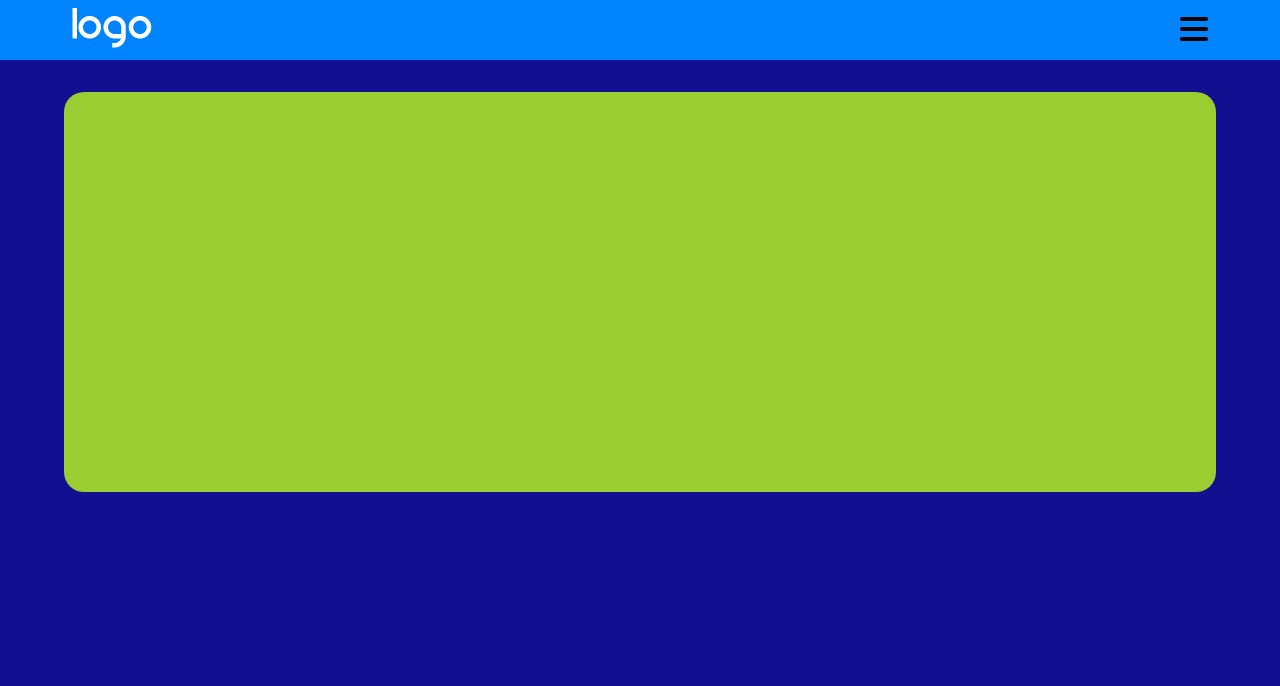
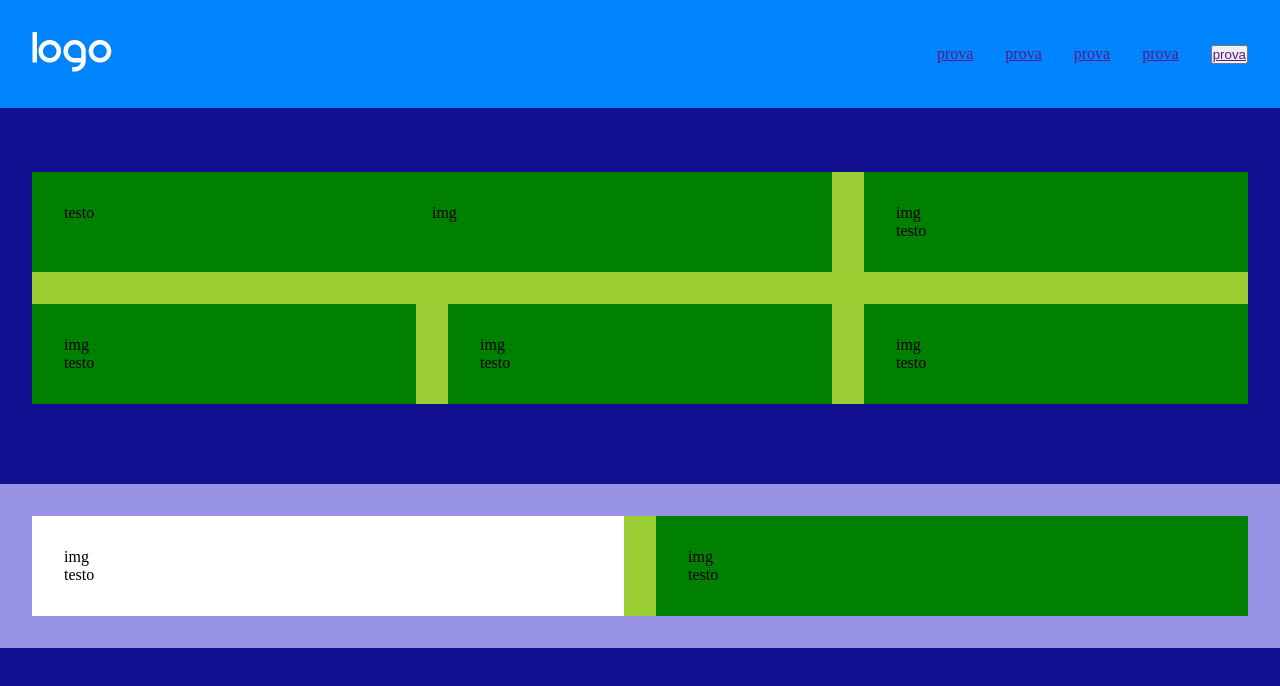
Before and after one commit to FedericoFinco/htmlcss-responsive-layout, a plain HTML site: page index.html in a window 1280 px wide. Drawn offline with Linux system fonts and the light colour scheme.

Commit message:
dev(main): first and second section done with querys

```diff
--- a/css/style.css
+++ b/css/style.css
@@ -16,17 +16,31 @@ body.debug{
 
 .justifySpaceBetween{justify-content: space-between;}
 .alignItemsCenter{align-items: center;}
+.directionColumn{flex-direction: column;}
 
-.pad05{padding: 0.5rem;}
+.padY{
+    padding-top: 1rem;
+    padding-bottom: 1rem;
+}
+.padY2{
+    padding-top: 2rem;
+    padding-bottom: 2rem;
+}
 
-.gap{gap: 0.5rem;}
+.pad2{padding: 2rem;}
+.gap2{gap: 2rem;}
+
 
 .row{display: flex;
     flex-wrap: wrap;}
 
+.primaryColor{background-color: #0084fd;}
+.secondaryColor{background-color: #9792e4;}
+.whiteColor{background-color: white;}
+
 /******** HEADER **********/
 
-header{background-color: #0084fd;
+header{
     width: 100%;}
 
 .navbar{display: none;}
@@ -34,7 +48,7 @@ header{background-color: #0084fd;
 .hamb {font-size: 2rem;}
 
 .boxed{
-    width: 90%;
+    max-width: 600px;
     margin: 0 auto;
 }
 
@@ -45,34 +59,44 @@ header{background-color: #0084fd;
     margin-bottom: 3rem;
 }
 
+.card{
+    width: 100%;
+}
+
+.card-content{
+    width: 100%;
+}
+
+
 /****** MEDIA QUERY TABLET *******/
+/*
 @media screen and (min-width: 481px) and (max-width: 768px) {
     body.debug{
         background-color: rgb(157, 165, 42);
     }
-    /* .boxed{
+    .boxed{
         width: 90%;
-    } */
+    }
+}/*
+
+/****** MEDIA QUERY TABLET  *******/
+@media screen and (min-width: 769px) {
+    body.debug{
+        background-color: rgb(4, 128, 0);
+    }
+    .boxed{
+        max-width: 800px;
+    }
+    .hero .card{
+        width: calc((100% / 3) - (4rem / 3));
+    }
+    .hero .card:first-child{
+        width: calc( ( (100%/3)*2) - (0.669rem))
+    }
 }
 
 /****** MEDIA QUERY desktop *******/
-@media screen and (min-width: 769px) and (max-width: 992px) {
-    body.debug{
-        background-color: rgb(4, 128, 0);
-    }
-    /* .boxed{
-        width: 90%;
-    } */
-    .hamb{
-        display: none;
-    }
-    .navbar{
-        display: inherit;
-    }
-}
-
-/****** MEDIA QUERY large desktop *******/
-@media screen and (min-width: 992px) and (max-width: 1200px) {
+@media screen and (min-width: 992px) {
     body.debug{
         background-color: rgb(16, 119, 145);
     }
@@ -83,19 +107,32 @@ header{background-color: #0084fd;
         display: inherit;
     }
     .boxed{
-        max-width: 1100px;
+        max-width: 1000px;
     }
+    .plan .card{
+        width: calc(50% - 1rem);
+    }
+    .hero .card:first-child .card-content{
+        width: 50%;
+    }
+
 }
 
-/****** MEDIA QUERY  very large desktop *******/
+/****** MEDIA QUERY large desktop *******/
 @media screen and (min-width: 1201px) {
     body.debug{
         background-color: rgb(18, 16, 145);
     }
+    .boxed{
+        max-width: 1300px;
+    }
 }
+
+
 
 /*********** DEBUG **********/
 .debugYellow{background-color: yellowgreen;}
+.debugGreen{background-color: green;}
 .debugHeight1{height:200px}
 .debugHeight2{height:300px}
 .debugHeight3{height:400px}
--- a/index.html
+++ b/index.html
@@ -9,13 +9,13 @@
     <title>Document</title>
 </head>
 <body class="debug">
-    <header>
-        <section class="band">
-            <div class="boxed flex justifySpaceBetween alignItemsCenter pad05">
+    <header class="primaryColor">
+        <section>
+            <div class="boxed flex justifySpaceBetween alignItemsCenter pad2">
                 <div class="logo">
                     <img src="./img/logo.png" alt="">
                 </div>
-                <div class="navbar flex gap">
+                <div class="navbar flex gap2">
                     <a href=""><p>prova</p></a>
                     <a href=""><p>prova</p></a>
                     <a href=""><p>prova</p></a>
@@ -31,9 +31,42 @@
         </section>
     </header>
     <main>
-        <div class="row boxed hero debugYellow debugHeight3">
-
-        </div>
+        <section class="pad2">
+            <div class="row boxed hero debugYellow gap2">
+                <div class="card row pad2 debugGreen">
+                    <div class="card-content">testo</div>
+                    <div class="card-content">img</div>
+                </div>
+                <div class="card flex directionColumn pad2 debugGreen">
+                    <div class="card-content">img</div>
+                    <div class="card-content">testo</div>
+                </div>
+                <div class="card flex directionColumn pad2 debugGreen">
+                    <div class="card-content">img</div>
+                    <div class="card-content">testo</div>
+                </div>
+                <div class="card flex directionColumn pad2 debugGreen">
+                    <div class="card-content">img</div>
+                    <div class="card-content">testo</div>
+                </div>
+                <div class="card flex directionColumn pad2 debugGreen">
+                    <div class="card-content">img</div>
+                    <div class="card-content">testo</div>
+                </div>
+        </section>
+        <!-- strategic planning -->
+        <section class="secondaryColor pad2">
+            <div class="row boxed plan debugYellow gap2">
+                <div class="card flex directionColumn pad2 whiteColor">
+                    <div class="card-content">img</div>
+                    <div class="card-content">testo</div>
+                </div>
+                <div class="card flex directionColumn pad2 debugGreen">
+                    <div class="card-content">img</div>
+                    <div class="card-content">testo</div>
+                </div>
+            </div>
+        </section>
     </main>
 
 </body>
```
